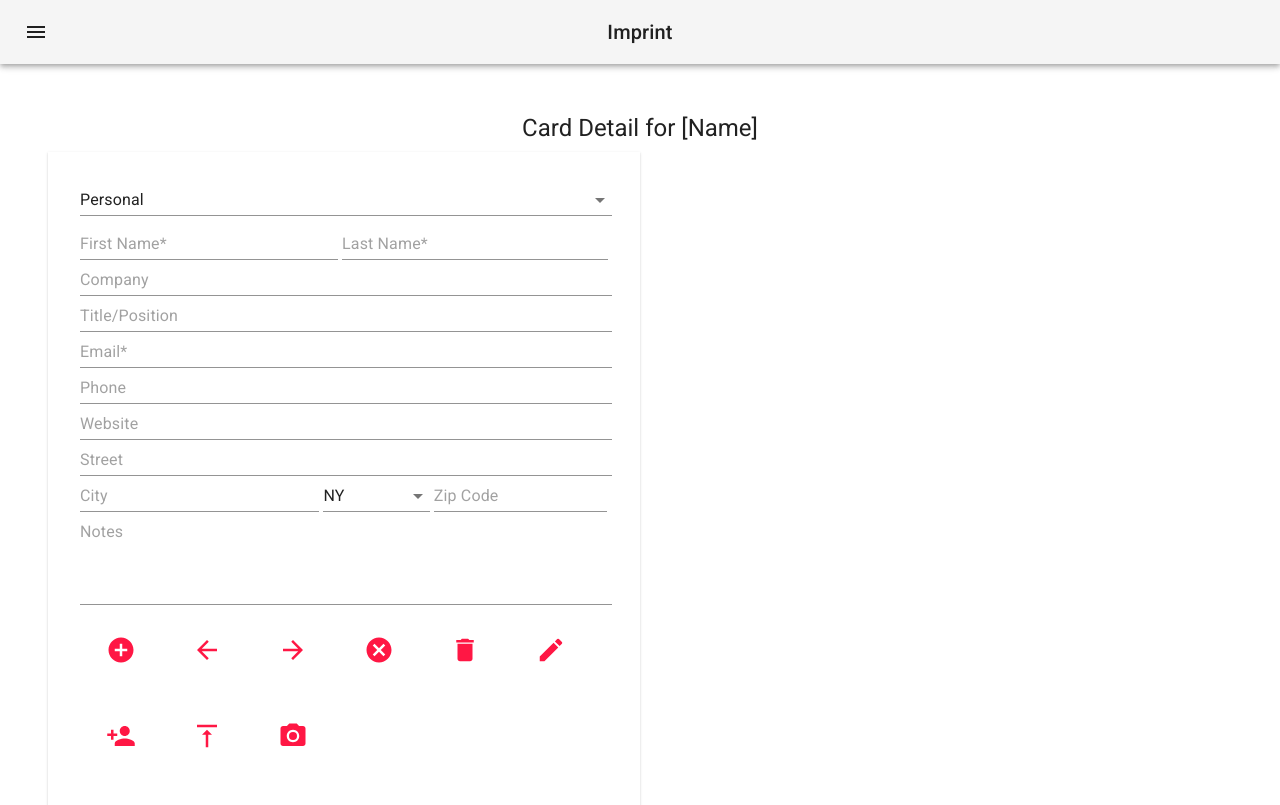
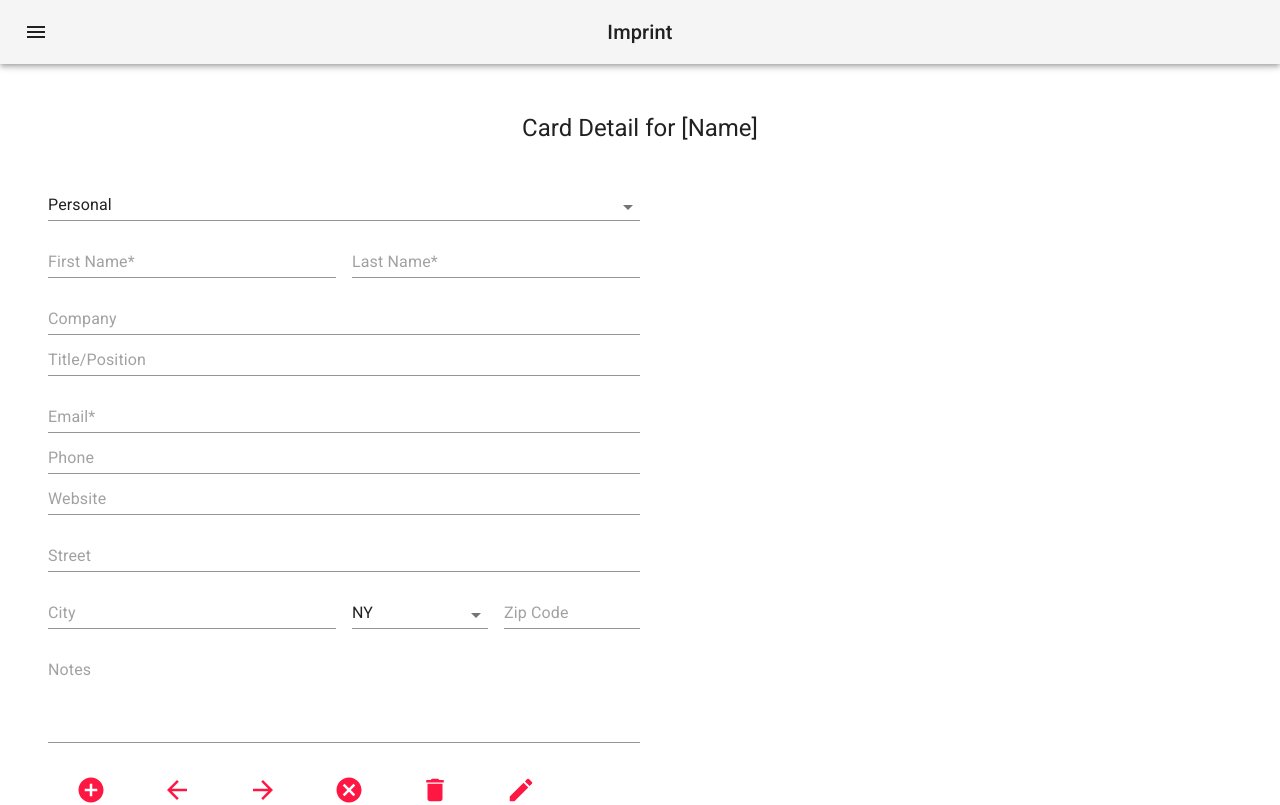
Before and after one commit to hchen651/app-project-3, a React (Create React App) app in the folder client/: page /detail in a window 1280 px wide. Shown: the top 805 px of the page. Built offline with nearby package versions, Linux system fonts and the light colour scheme.

Commit message:
detail page material ui update

```diff
--- a/client/src/pages/Detail/index.js
+++ b/client/src/pages/Detail/index.js
@@ -1,7 +1,7 @@
 import React, { useState, useEffect } from 'react';
 
 // React Components
-import BusinessCardL from "../../components/BusinessCardL";
+// import BusinessCardL from "../../components/BusinessCardL";
 import ButtonS from "../../components/ButtonS";
 
 // Material UI
@@ -19,10 +19,14 @@
         marginBottom: theme.spacing(6),
     },
     textField: {
-        margin: theme.spacing(1),
-        marginLeft: theme.spacing(1),
-        marginRight: theme.spacing(1),
+        // marginTop: theme.spacing(1),
+        // marginBottom: theme.spacing(1),
     },
+    form: {
+        display: 'flex',
+        flexWrap: 'wrap',
+        marginTop: theme.spacing(4),
+    }
 }));
 
 // dropdown list - account
@@ -53,8 +57,6 @@
     { value: 'WI', label: 'WI' }, { value: 'WY', label: 'WY' },
 ];
 
-
-
 // card detail data (need mongoDB)
 
 
@@ -77,7 +79,7 @@
         addressZipcode: '',
     });
 
-    const handleChange = name => event => {
+    const handleInputChange = name => event => {
         setValues({ ...values, [name]: event.target.value });
     };
 
@@ -86,24 +88,28 @@
             <Typography component="h1" variant="h5" align="center" gutterBottom>
             Card Detail for [Name]
             </Typography>
-            <Grid container className={classes.form}>
-                <Grid item xs>
-                    <BusinessCardL>
-                        <Grid item xs>
+            <Grid container>
+                <Grid item xs={12} sm={6}>
+                    {/* <BusinessCardL> */}
+                    <form
+                        className={classes.form}
+                        // onSubmit={handleSubmit}
+                        noValidate>
+                        <Grid container spacing={2}>
+                            <Grid item xs={12}>
                                 <TextField
                                     select
                                     id="account"
-                                style={{ margin: 2, marginBottom: 10}}
                                     fullWidth
                                     className={classes.textField}
                                     value={values.account}
-                                onChange={handleChange('account')}
+                                    onChange={handleInputChange('account')}
                                     SelectProps={{
                                         MenuProps: {
                                             className: classes.menu,
                                         },
                                     }}
-                                margin="normal"
+                                    margin="dense"
                                     InputLabelProps={{ shrink: true }}
                                     InputProps={{ readOnly: true }}
                                     >
@@ -114,130 +120,137 @@
                                     ))}
                                 </TextField>
                             </Grid>
-                        <Grid item xs>
+                            <Grid item xs={12} sm={6}>
                                 <TextField
                                     required
-                                id="first-name"
-                                style={{ margin: 2, width: "48.5%" }}
+                                    id="firstName"
                                     placeholder="First Name*"
-                                className={classes.textField}
+                                    // className={classes.textField}
                                     value={values.firstName}
-                                onChange={handleChange('first-name')}
-                                margin="normal"
+                                    onChange={handleInputChange('firstName')}
+                                    margin="dense"
+                                    fullWidth
                                     InputLabelProps={{ shrink: true }}
                                     InputProps={{ readOnly: true }}
                                 />
+                            </Grid>
+                            <Grid item xs={12} sm={6}>
                                 <TextField
                                     required
-                                id="last-name"
-                                style={{ margin: 2, width: "50%" }}
+                                    id="lastName"
                                     placeholder="Last Name*"
-                                className={classes.textField}
+                                    // className={classes.textField}
                                     value={values.lastName}
-                                onChange={handleChange('last-name')}
-                                margin="normal"
+                                    onChange={handleInputChange('lastName')}
+                                    margin="dense"
+                                    fullWidth
                                     InputLabelProps={{ shrink: true }}
                                     InputProps={{ readOnly: true }}
                                 />
+                            </Grid>
+                            <Grid item xs={12}>
                                 <TextField
                                     id="company"
-                                style={{ margin: 2 }}
                                     placeholder="Company"
                                     fullWidth
                                     className={classes.textField}
                                     value={values.company}
-                                onChange={handleChange('company')}
-                                margin="normal"
+                                    onChange={handleInputChange('company')}
+                                    margin="dense"
                                     InputLabelProps={{ shrink: true }}
                                     InputProps={{ readOnly: true }}
                                 />
                                 <TextField
                                     id="title-position"
-                                style={{ margin: 2 }}
                                     placeholder="Title/Position"
                                     fullWidth
                                     className={classes.textField}
                                     value={values.titlePosition}
-                                onChange={handleChange('title-position')}
-                                margin="normal"
+                                    onChange={handleInputChange('title-position')}
+                                    margin="dense"
                                     InputLabelProps={{ shrink: true }}
                                     InputProps={{ readOnly: true }}
                                 />
+                            </Grid>
 
+                            <Grid item xs={12}>
                                 <TextField
                                     required
                                     id="email"
-                                style={{ margin: 2 }}
                                     placeholder="Email*"
                                     fullWidth
                                     className={classes.textField}
                                     value={values.email}
-                                onChange={handleChange('email')}
-                                margin="normal"
+                                    onChange={handleInputChange('email')}
+                                    margin="dense"
                                     InputLabelProps={{ shrink: true }}
                                     InputProps={{ readOnly: true }}
                                 />
                                 <TextField
                                     id="phone"
-                                style={{ margin: 2 }}
                                     placeholder="Phone"
                                     fullWidth
                                     className={classes.textField}
                                     value={values.phone}
-                                onChange={handleChange('phone')}
-                                margin="normal"
+                                    onChange={handleInputChange('phone')}
+                                    margin="dense"
                                     InputLabelProps={{ shrink: true }}
                                     InputProps={{ readOnly: true }}
                                 />
                                 <TextField
                                     id="website"
-                                style={{ margin: 2 }}
                                     placeholder="Website"
                                     fullWidth
                                     className={classes.textField}
                                     value={values.website}
-                                onChange={handleChange('website')}
-                                margin="normal"
+                                    onChange={handleInputChange('website')}
+                                    margin="dense"
                                     InputLabelProps={{ shrink: true }}
                                     InputProps={{ readOnly: true }}
                                 />
+                            </Grid>
 
+                            <Grid item xs={12}>
                                 <TextField
                                     id="address-street"
-                                style={{ margin: 2 }}
                                     placeholder="Street"
                                     fullWidth
                                     className={classes.textField}
                                     value={values.addressStreet}
-                                onChange={handleChange('address-street')}
-                                margin="normal"
+                                    onChange={handleInputChange('address-street')}
+                                    margin="dense"
                                     InputLabelProps={{ shrink: true }}
                                     InputProps={{ readOnly: true }}
                                 />
+                            </Grid>
+                            <Grid item xs={12} sm={6}>
                                 <TextField
                                     id="address-city"
-                                style={{ margin: 2, width: "45%"}}
                                     placeholder="City"
+                                    fullWidth
                                     className={classes.textField}
                                     value={values.addressCity}
-                                onChange={handleChange('address-city')}
-                                margin="normal"
+                                    onChange={handleInputChange('address-city')}
+                                    margin="dense"
                                     InputLabelProps={{ shrink: true }}
                                     InputProps={{ readOnly: true }}
                                 />
+                            </Grid>
+                            <Grid item xs={6} sm={3}>
                                 <TextField
                                     select
                                     id="address-state"
-                                style={{ margin: 2, width: "20%" }}
+                                    fullWidth
                                     className={classes.textField}
                                     value={values.addressState}
-                                onChange={handleChange('address-state')}
+                                    onChange={handleInputChange('address-state')}
                                     SelectProps={{
                                         MenuProps: {
                                             className: classes.menu,
                                         },
                                     }}
-                                margin="normal"
+                                    margin="dense"
+                                    fullWidth
                                     InputLabelProps={{ shrink: true }}
                                     InputProps={{ readOnly: true }}
                                     >
@@ -247,35 +260,39 @@
                                         </MenuItem>
                                     ))}
                                 </TextField>
+                            </Grid>
+                            <Grid item xs={6} sm={3}>
                                 <TextField
                                     id="address-zipcode"
-                                style={{ margin: 2, width: "32.5%" }}
                                     placeholder="Zip Code"
                                     className={classes.textField}
                                     value={values.addressZipcode}
-                                onChange={handleChange('address-zipcode')}
-                                margin="normal"
+                                    onChange={handleInputChange('address-zipcode')}
+                                    margin="dense"
                                     InputLabelProps={{ shrink: true }}
                                     InputProps={{ readOnly: true }}
                                 />
-
+                            </Grid>
+                            <Grid item xs={12}>
                                 <TextField
                                     id="notes"
-                                style={{ margin: 2 }}
                                     placeholder="Notes"
                                     fullWidth
                                     multiline
                                     rows="4"
-                                margin="normal"
+                                    margin="dense"
                                     InputLabelProps={{ shrink: true }}
                                     InputProps={{ readOnly: true }}
                                 />
+                            </Grid>
+                        </Grid>
+                    {/* </ BusinessCardL> */}
+                    </form>
+                    <ButtonS />
+                </Grid>
 
-                        </Grid>
-                        <ButtonS />
-                    </ BusinessCardL>
-                </Grid>
-                <Grid item xs>
+                <Grid item xs={12} sm={6}>
+                    {/* preview component */}
                 </Grid>
             </Grid>
         </Container>
```
Lines whose indentation alone changed are shown as unchanged.
